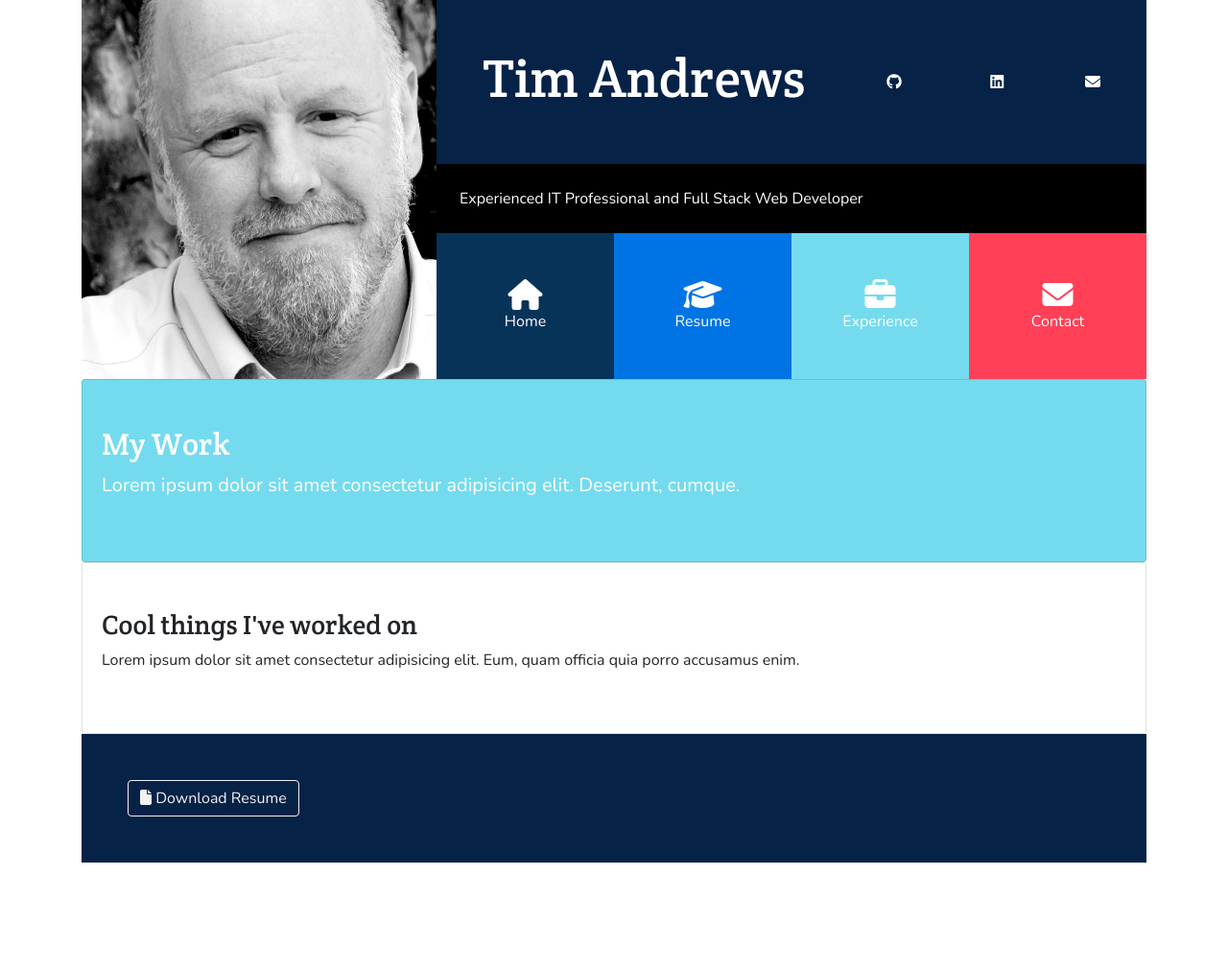
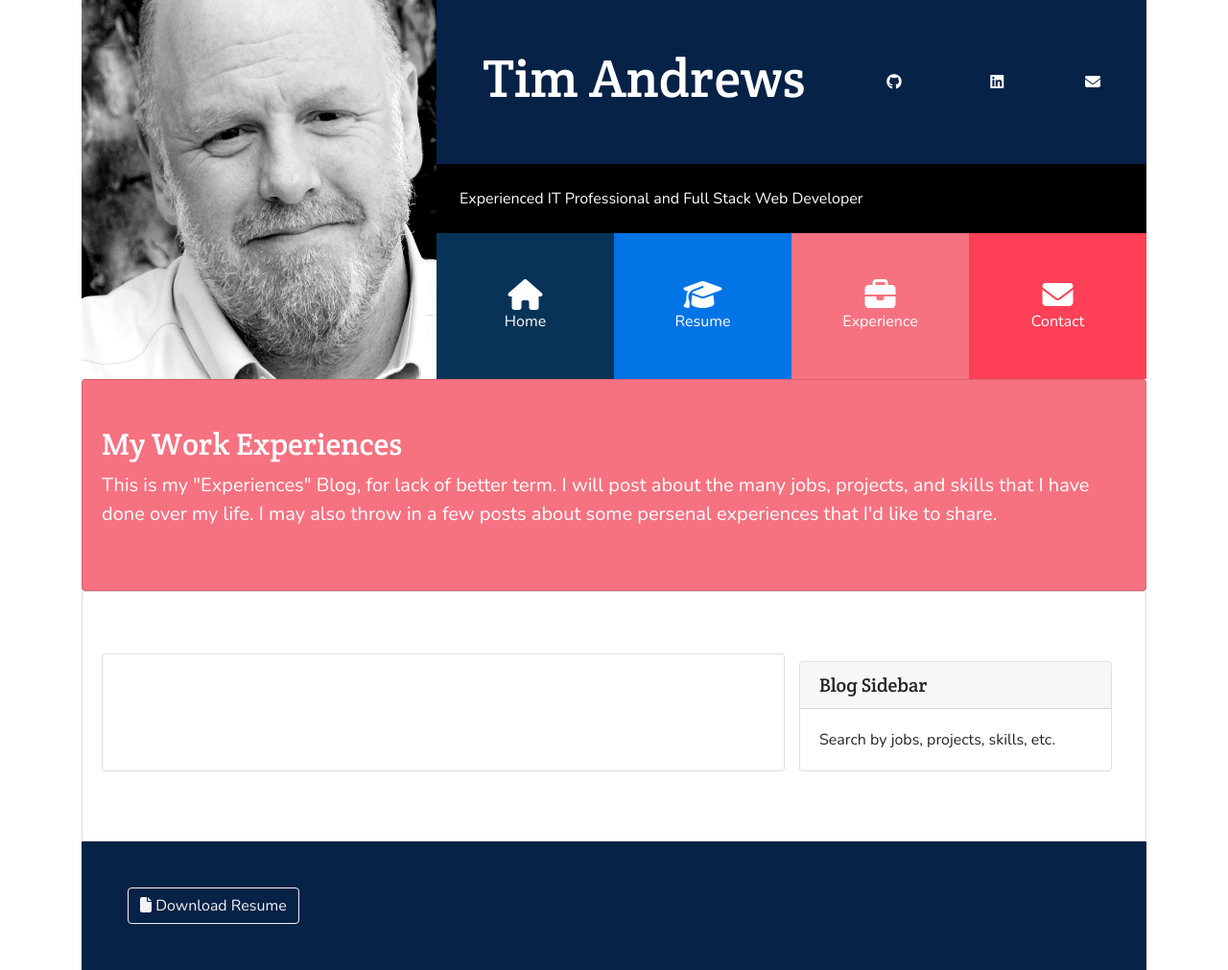
Before and after one commit to timpandrews/vresume, a Django app: page /xp in a window 1280 px wide. Shown: the whole page at 96% size. Before the commit the page ends 899 px from the top, so only its background shows below. Run offline with Django 4.2, Linux system fonts and the light colour scheme; data that the repository does not hold is empty; some libraries are stand-ins or nearby versions.

Commit message:
Adding XP Sidebar

```diff
--- a/templates/partials/_header.html
+++ b/templates/partials/_header.html
@@ -47,7 +47,7 @@
                                 <span class="d-none d-sm-block">Resume</span>
                             </a>
                         </div>
-                        <div class="port-item p-4 bg-info">
+                        <div class="port-item p-4 bg-secondary">
                             <a href='/xp' target='_self' class='port-link text-white' style='text-decoration: none;'>
                                 <i class="fas fa-briefcase fa-2x d-block"></i>
                                 <span class="d-none d-sm-block">Experience</span>
--- /dev/null
+++ b/templates/partials/_xp_intro.html
@@ -0,0 +1,9 @@
+<div class="card card-body bg-secondary text-white py-5">
+    <h2>My Work Experiences</h2>
+    <p class="lead">
+        This is my "Experiences" Blog, for lack of better term.  I will post about
+        the many jobs, projects, and skills that I have done over my life.  I may
+        also throw in a few posts about some persenal experiences that I'd like to
+        share.
+    </p>
+</div>
--- /dev/null
+++ b/templates/partials/_xp_sidebar.html
@@ -0,0 +1,13 @@
+{% block sidebar %}
+
+<!-- Sidebar Search Column -->
+<div class="col-md-4 float-right ">
+<div class="card my-4">
+    <h5 class="card-header">Blog Sidebar</h5>
+    <div class="card-body">
+        <p class="card-text">Search by jobs, projects, skills, etc.</p>
+    </div>
+</div>
+</div>
+
+{% endblock sidebar %}
--- a/templates/xp/xp.html
+++ b/templates/xp/xp.html
@@ -1,18 +1,15 @@
 {% extends 'base.html' %}
 {% load static %}
+{% block content %}
 
+<div id="work" class="">
+    {% include 'partials/_xp_intro.html' %}
 
-{% block content %}
-<div id='work' class=''>
-    <div class='card card-body bg-info text-white py-5'>
-        <h2>My Work</h2>
-        <p class='lead'>
-            Lorem ipsum dolor sit amet consectetur adipisicing elit. Deserunt, cumque.
-        </p>
-    </div>
-    <div class='card card-body py-5'>
-        <h3>Cool things I've worked on</h3>
-        <p>Lorem ipsum dolor sit amet consectetur adipisicing elit. Eum, quam officia quia porro accusamus enim.</p>
+    <div class="card card-body py-5">
+        <div class='container'>
+            <div class='row'>
+                <div class="col-md-8 card mb-4 mt-3 left top">
+                    <div class="card-body">
                         {% for item in xp_list %}
                             <div class='card mb-4'>
                                 <div class='card-body'>
@@ -25,4 +22,10 @@
                         {% endfor %}
                     </div>
                 </div>
+                {% block sidebar %}{% include 'partials/_xp_sidebar.html' %}{% endblock sidebar %}
+            </div>
+        </div>
+    </div>
+</div>
+{% include 'partials/_foot_scripts.html' %}
 {% endblock %}
--- a/xp/admin.py
+++ b/xp/admin.py
@@ -3,11 +3,12 @@ from django.contrib import admin
 from xp.models import Xp
 
 class XpAdmin(admin.ModelAdmin):
-    list_display = ('id', 'title', 'slug', 'author', 'status', 'hero_image',)
+    list_display = ('id', 'title', 'slug', 'author', 'status', 'created_at', 'updated_at', 'hero_image',)
     list_filter = ('status',)
     search_fields = ['title', 'content']
     list_display_links = ('id', 'title', 'slug',)
     prepopulated_fields = {'slug': ('title',)}
+    readonly_fields = ('created_at', 'updated_at')
     verbose_name = 'Xp'
 
 admin.site.register(Xp, XpAdmin)
```
Also changed, not shown: templates/xp/xp_detail.html (+10 -13 lines). Lines whose indentation alone changed are shown as unchanged.
